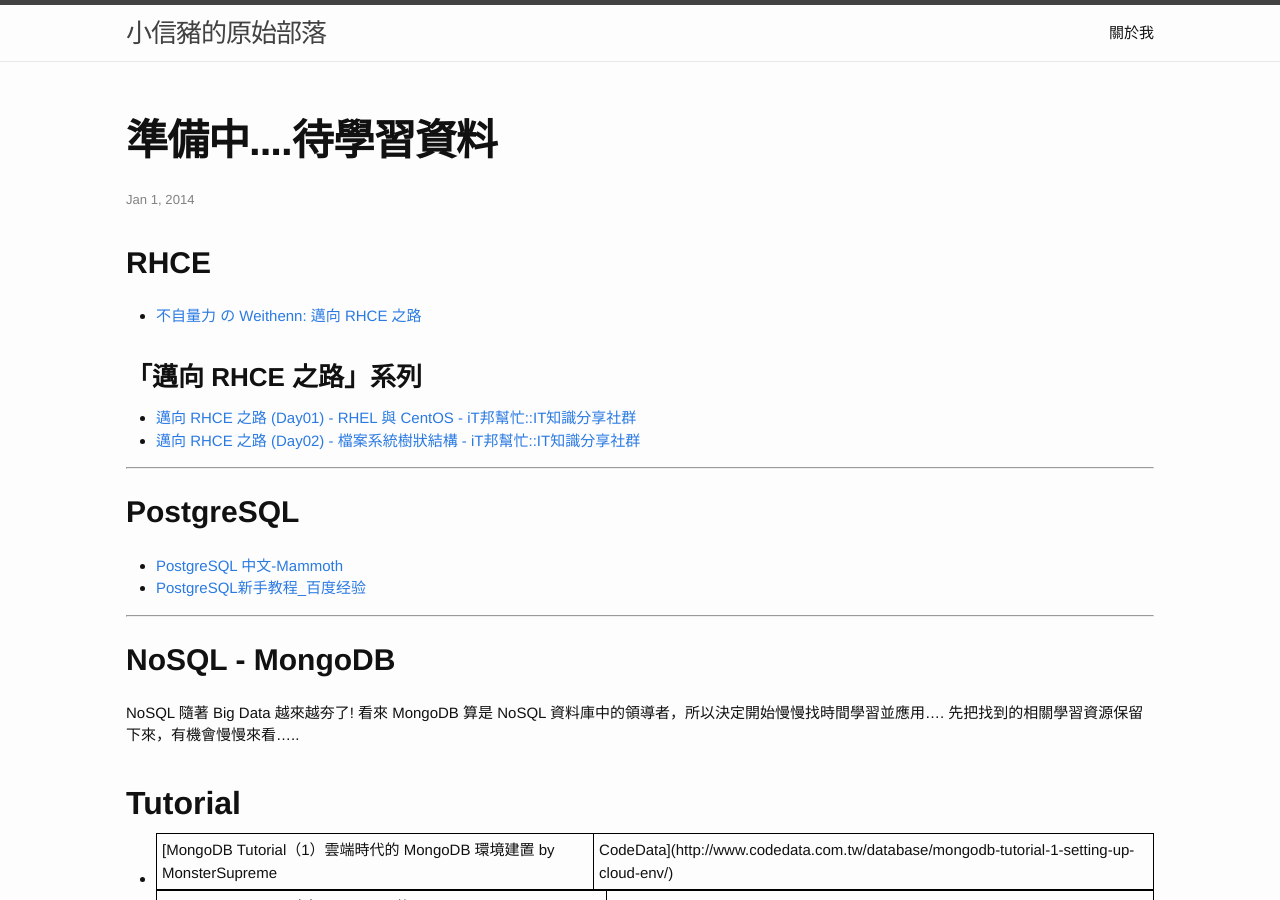
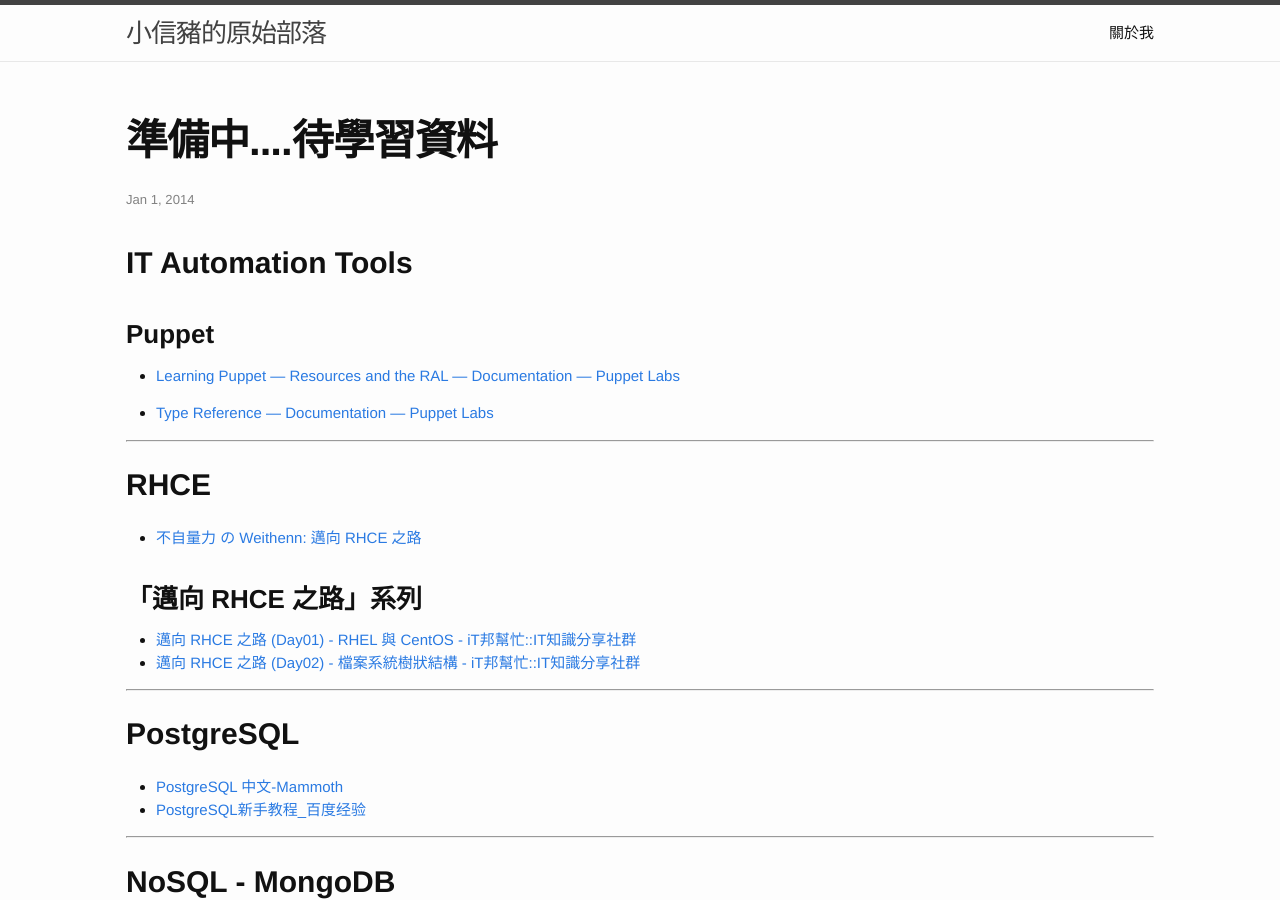
Before and after one commit to casper2048/godleon.github.io, a Jekyll site: the page built from _posts/2014/2014-01-01-waiting-for-learn.md, in a window 1280 px wide and 900 px high. Built offline with Jekyll 4.4.1, drawn with Linux system fonts in a browser that asks for light colours; Markdown is read by kramdown in place of the engine named in the settings; comment, search, counter and statistics services are not loaded.

Commit message:
waiting for learn

```diff
--- a/_posts/2014/2014-01-01-waiting-for-learn.md
+++ b/_posts/2014/2014-01-01-waiting-for-learn.md
@@ -7,6 +7,16 @@ categories: [learning]
 tags: [Linux, RHCE, PostgreSQL, NoSQL, MongoDB, Django, Shell Scripting, SDN, OpenFlow]
 ---
 
+IT Automation Tools
+===================
+
+### Puppet
+
+- [Learning Puppet — Resources and the RAL — Documentation — Puppet Labs](https://docs.puppetlabs.com/learning/ral.html)
+
+- [Type Reference — Documentation — Puppet Labs](https://docs.puppetlabs.com/references/latest/type.html)
+
+----------------------
 
 RHCE
 ====
```
